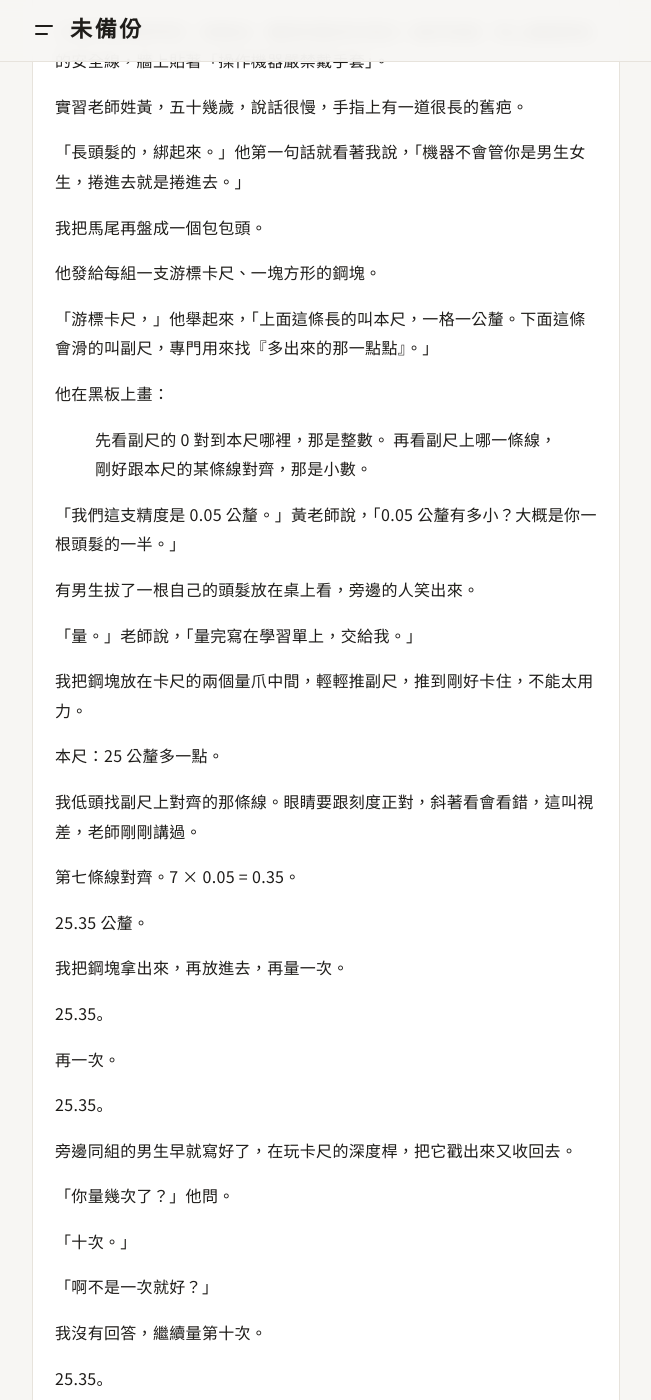
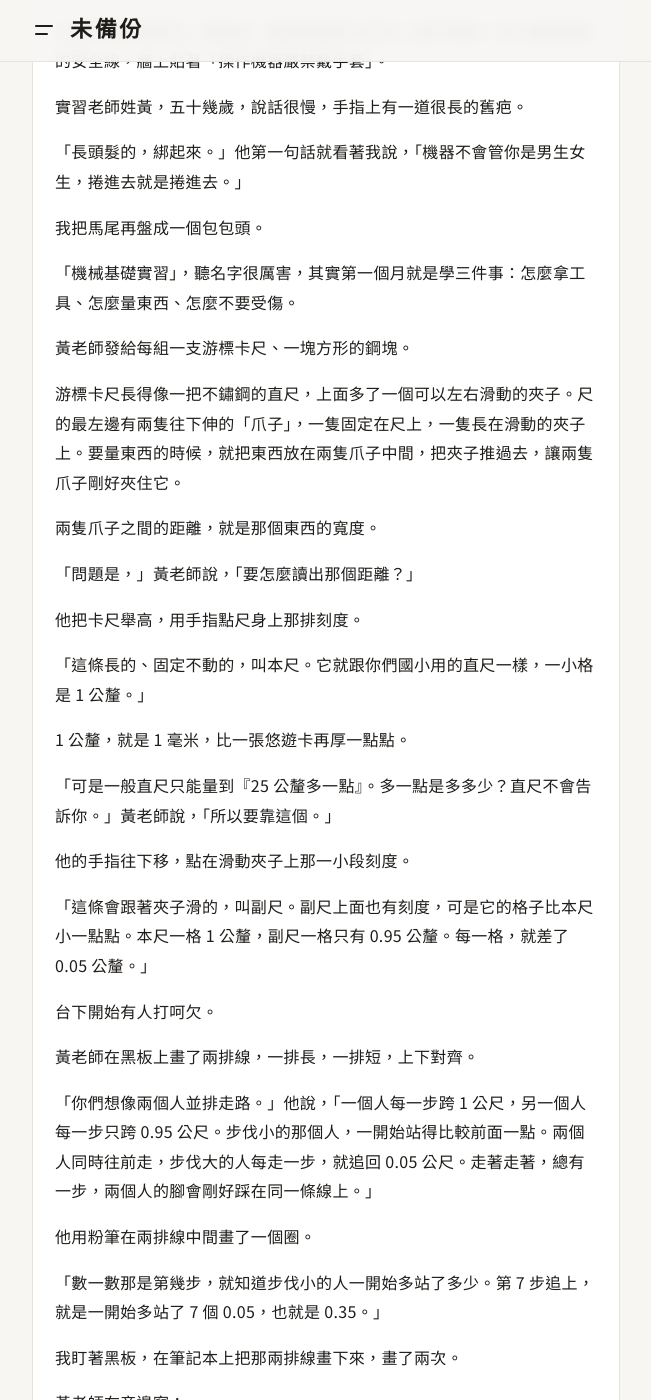
Before and after one commit to Sierra2121/weibeifen, a Jekyll site: the page built from _posts/2023-08-30-gongdi01.md, in a window 1280 px wide and 1400 px high, scrolled down 1207 px. Shown: the whole window, without its empty margins (314-965 px from the left). Built offline with Jekyll 4.4.1, drawn with Linux system fonts in a browser that asks for light colours; some of the changed text lies outside the part shown.

Commit message:
《共地》第1篇游標卡尺說明加詳細並附讀法圖，第2篇補專有名詞說明
Co-Authored-By: Claude Opus 5.5 <noreply@anthropic.com>
Claude-Session: https://claude.ai/code/session_01VPttWSzmLwLn5s7vBPCwag

```diff
--- a/_posts/2023-08-30-gongdi01.md
+++ b/_posts/2023-08-30-gongdi01.md
@@ -54,30 +54,73 @@ date: 2023-08-30 21:10:00 +0800
 
 我把馬尾再盤成一個包包頭。
 
-他發給每組一支游標卡尺、一塊方形的鋼塊。
+「機械基礎實習」，聽名字很厲害，其實第一個月就是學三件事：怎麼拿工具、怎麼量東西、怎麼不要受傷。
 
-「游標卡尺，」他舉起來，「上面這條長的叫本尺，一格一公釐。下面這條會滑的叫副尺，專門用來找『多出來的那一點點』。」
+黃老師發給每組一支游標卡尺、一塊方形的鋼塊。
 
-他在黑板上畫：
+游標卡尺長得像一把不鏽鋼的直尺，上面多了一個可以左右滑動的夾子。尺的最左邊有兩隻往下伸的「爪子」，一隻固定在尺上，一隻長在滑動的夾子上。要量東西的時候，就把東西放在兩隻爪子中間，把夾子推過去，讓兩隻爪子剛好夾住它。
 
-> 先看副尺的 0 對到本尺哪裡，那是整數。
-> 再看副尺上哪一條線，剛好跟本尺的某條線對齊，那是小數。
+兩隻爪子之間的距離，就是那個東西的寬度。
 
-「我們這支精度是 0.05 公釐。」黃老師說，「0.05 公釐有多小？大概是你一根頭髮的一半。」
+「問題是，」黃老師說，「要怎麼讀出那個距離？」
+
+他把卡尺舉高，用手指點尺身上那排刻度。
+
+「這條長的、固定不動的，叫本尺。它就跟你們國小用的直尺一樣，一小格是 1 公釐。」
+
+1 公釐，就是 1 毫米，比一張悠遊卡再厚一點點。
+
+「可是一般直尺只能量到『25 公釐多一點』。多一點是多多少？直尺不會告訴你。」黃老師說，「所以要靠這個。」
+
+他的手指往下移，點在滑動夾子上那一小段刻度。
+
+「這條會跟著夾子滑的，叫副尺。副尺上面也有刻度，可是它的格子比本尺小一點點。本尺一格 1 公釐，副尺一格只有 0.95 公釐。每一格，就差了 0.05 公釐。」
+
+台下開始有人打呵欠。
+
+黃老師在黑板上畫了兩排線，一排長，一排短，上下對齊。
+
+「你們想像兩個人並排走路。」他說，「一個人每一步跨 1 公尺，另一個人每一步只跨 0.95 公尺。步伐小的那個人，一開始站得比較前面一點。兩個人同時往前走，步伐大的人每走一步，就追回 0.05 公尺。走著走著，總有一步，兩個人的腳會剛好踩在同一條線上。」
+
+他用粉筆在兩排線中間畫了一個圈。
+
+「數一數那是第幾步，就知道步伐小的人一開始多站了多少。第 7 步追上，就是一開始多站了 7 個 0.05，也就是 0.35。」
+
+我盯著黑板，在筆記本上把那兩排線畫下來，畫了兩次。
+
+黃老師在旁邊寫：
+
+> 第一步：看副尺最左邊那條「0」的線，落在本尺的哪兩格中間。左邊那格是幾，整數就是幾。
+> 第二步：沿著副尺往右找，找到「剛好跟本尺某條線連成一直線」的那一條。它是副尺的第幾條，就乘上 0.05。
+> 第三步：整數加小數，就是答案。
+
+「這支卡尺最小能量到 0.05 公釐，這叫『精度』。」黃老師說，「0.05 公釐有多小？大概是你一根頭髮的一半。」
 
 有男生拔了一根自己的頭髮放在桌上看，旁邊的人笑出來。
 
 「量。」老師說，「量完寫在學習單上，交給我。」
 
-我把鋼塊放在卡尺的兩個量爪中間，輕輕推副尺，推到剛好卡住，不能太用力。
+我把鋼塊放進兩隻爪子中間，用大拇指輕輕推夾子，推到爪子剛好碰到鋼塊兩邊。不能太用力，太用力爪子會稍微歪掉，量出來就會變小。
 
-本尺：25 公釐多一點。
+第一步。我看副尺的 0。它停在本尺的 25 和 26 中間，比較靠近 25。
 
-我低頭找副尺上對齊的那條線。眼睛要跟刻度正對，斜著看會看錯，這叫視差，老師剛剛講過。
+所以整數是 25。
 
-第七條線對齊。7 × 0.05 = 0.35。
+第二步。我沿著副尺往右，一條一條看。第一條、第二條……都跟本尺的線錯開一點點。看到第七條的時候，它跟本尺上的某一條線，上下剛好連成一直線，一點都沒有錯開。
+
+眼睛一定要正對著那條線看。如果頭歪一邊，從斜斜的角度看，本來沒對齊的線也會看起來像對齊。黃老師說這叫「視差」，就像你坐在副駕駛座看司機的儀表板，看到的時速會跟司機看到的不一樣。
+
+我把臉湊得很近，正對著第七條線。
+
+真的對齊了。
+
+7 × 0.05 = 0.35。
+
+第三步。25 + 0.35。
 
 25.35 公釐。
+
+![游標卡尺讀法：副尺的 0 在 25 和 26 中間，第 7 條對齊，讀數 25.35 公釐]({{ site.baseurl }}/assets/img/vernier.svg)
 
 我把鋼塊拿出來，再放進去，再量一次。
 
@@ -87,7 +130,7 @@ date: 2023-08-30 21:10:00 +0800
 
 25.35。
 
-旁邊同組的男生早就寫好了，在玩卡尺的深度桿，把它戳出來又收回去。
+旁邊同組的男生早就寫好了，在玩卡尺尾巴那根細細的深度桿。那根桿子是用來量洞有多深的，夾子一推，它就會從尺的尾端伸出來。他把它戳出來又收回去，戳出來又收回去。
 
 「你量幾次了？」他問。
 
```
Also changed, not shown: _posts/2023-11-20-gongdi02.md (+11 -3 lines), assets/img/vernier.svg (added).
